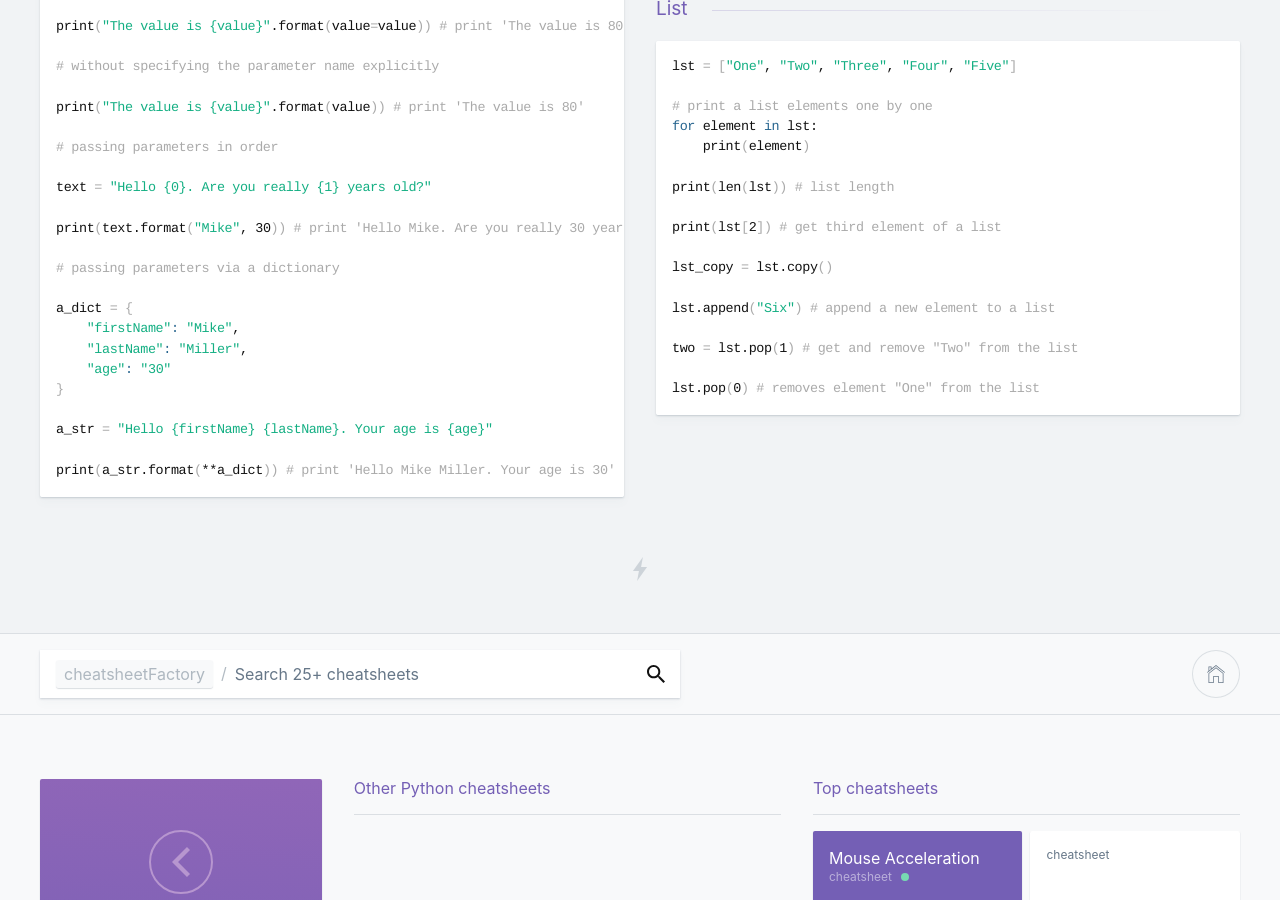
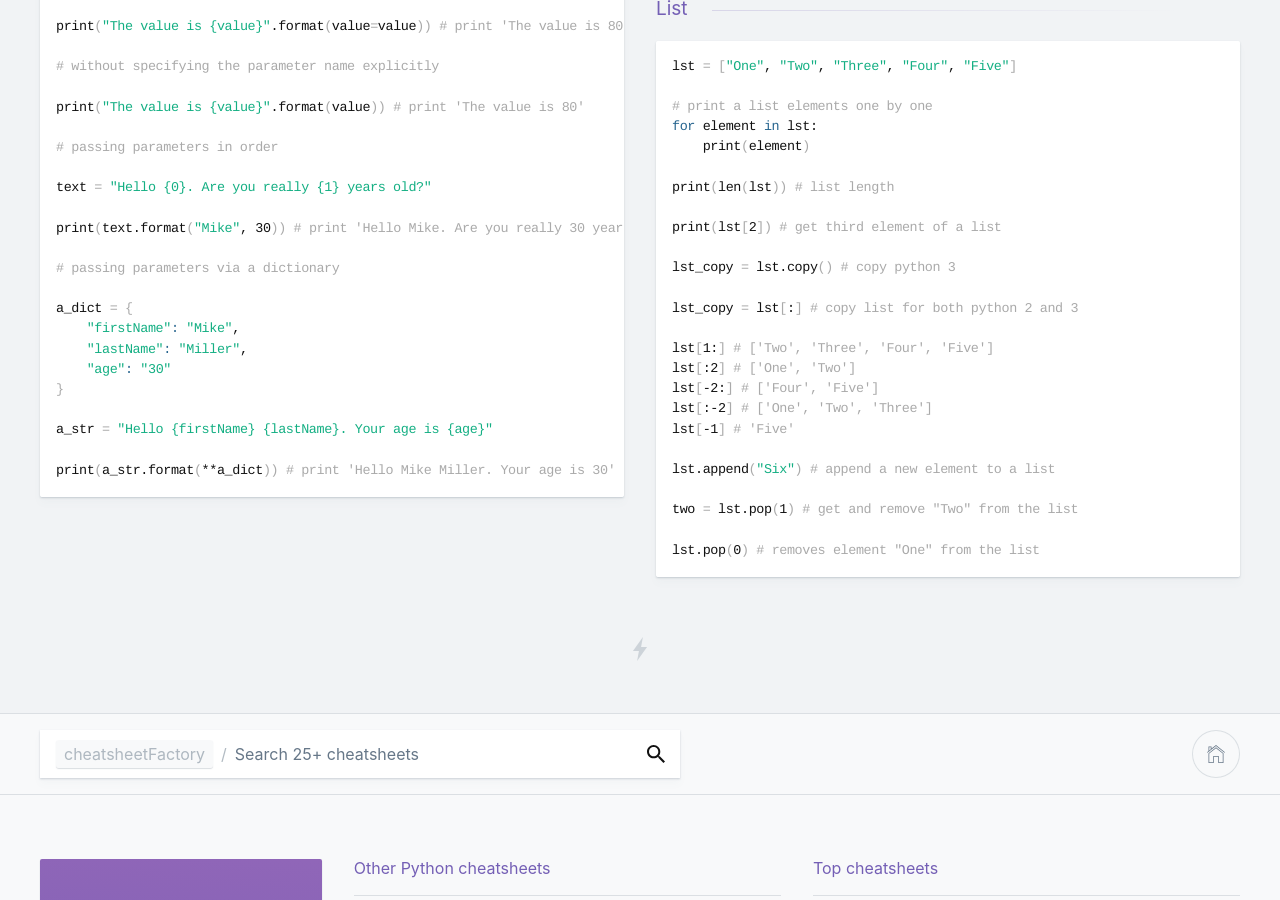
Before and after one commit to kasramp/cheat-sheet-factory, a Jekyll site: the page built from python/python.md, in a window 1280 px wide and 900 px high, scrolled down 583 px. Built offline with Jekyll 4.4.1, drawn with Linux system fonts in a browser that asks for light colours.

Commit message:
Add more details to list of Python cheat sheet

```diff
--- a/python/python.md
+++ b/python/python.md
@@ -81,7 +81,15 @@ print(len(lst)) # list length
 
 print(lst[2]) # get third element of a list
 
-lst_copy = lst.copy()
+lst_copy = lst.copy() # copy python 3
+
+lst_copy = lst[:] # copy list for both python 2 and 3
+
+lst[1:] # ['Two', 'Three', 'Four', 'Five']
+lst[:2] # ['One', 'Two']
+lst[-2:] # ['Four', 'Five']
+lst[:-2] # ['One', 'Two', 'Three']
+lst[-1] # 'Five'
 
 lst.append("Six") # append a new element to a list
 
```
Also changed, not shown: other parts of python/python.md (+1 -1 lines).
